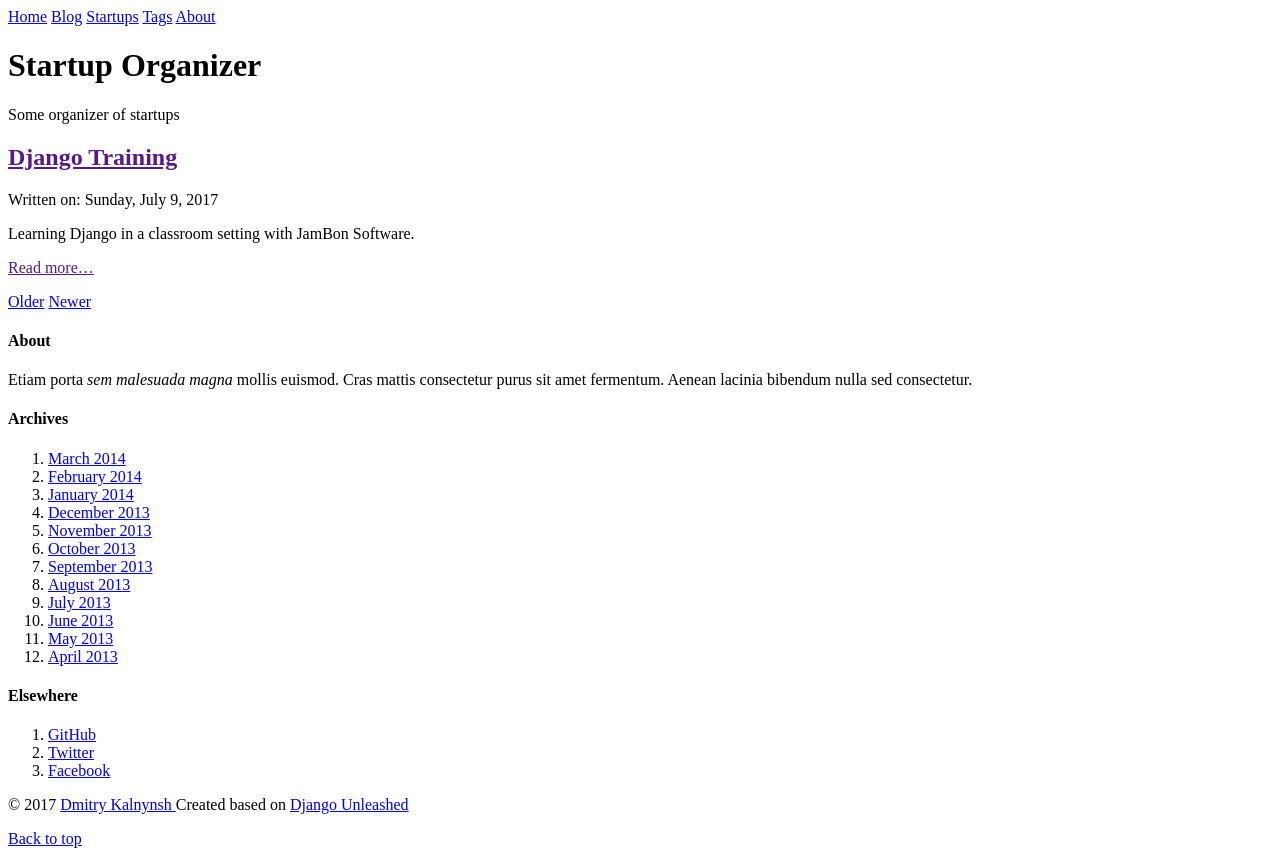
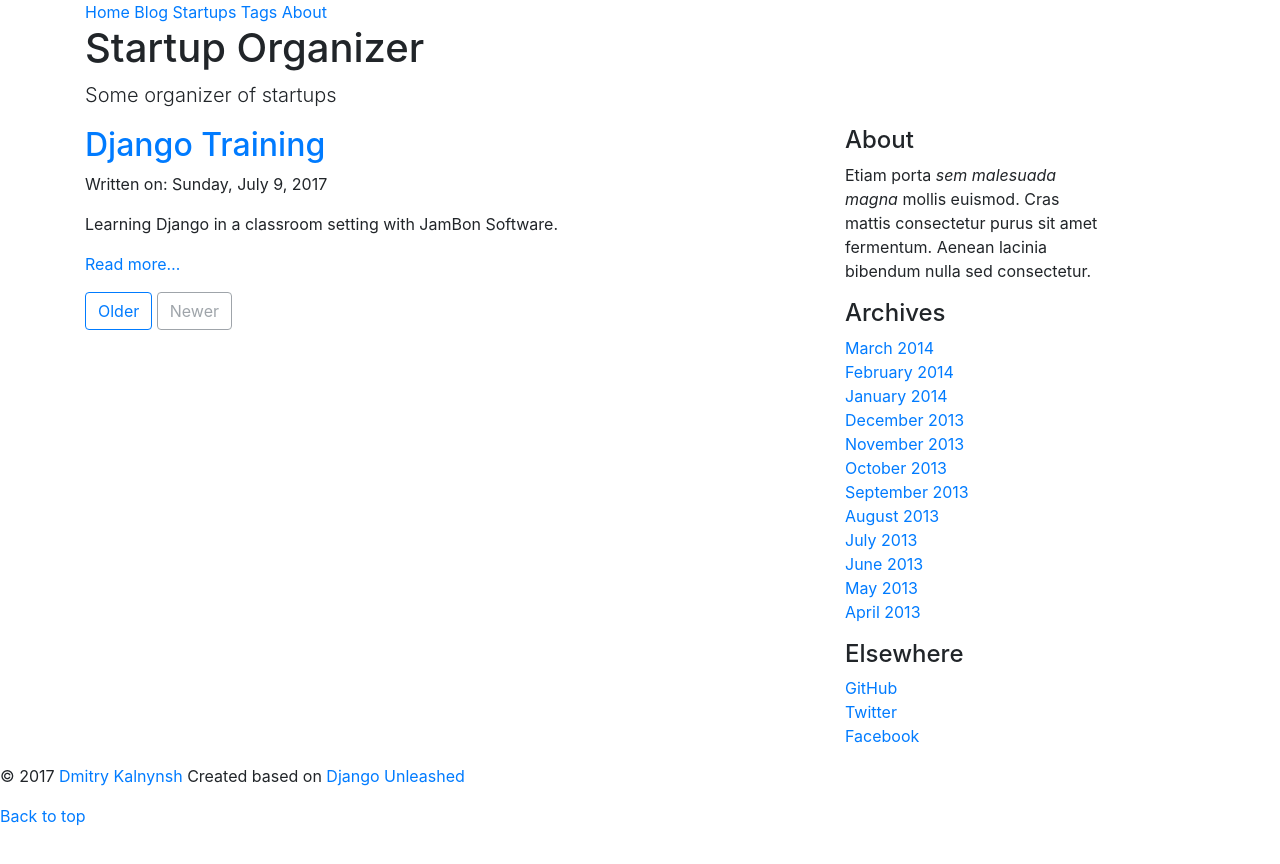
Before and after one commit to kalnynsh/DjangoUnleashed-1.11, a Django app: page /blog/ in a window 1280 px wide. After the commit the page ends 826 px from the top, so only its background shows below. Run offline with Django 3.2, Linux system fonts and the light colour scheme; data comes from the database, SQL or seed files in the repository; some libraries are stand-ins or nearby versions.

Commit message:
Edit classes in base.html, header_navbar.html, sidebar.html.

```diff
--- a/templates/base.html
+++ b/templates/base.html
@@ -3,13 +3,10 @@
 <html lang="en">
 <head>
     <meta charset="UTF-8">
-    <title>
-        {% block title %}
-        Startup Organizer
-        {% endblock %}
-    </title>
     <meta http-equiv="X-UA-Compatible" content="IE=edge,chrome=1">
     <meta name="viewport" content="width=device-width, initial-scale=1">
+    <meta name="description" content="django blog">
+    <meta name="author" content="Kalnynsh">
     <link rel="shortcut icon" href="{% static 'img/favicon/favicon.ico' %}">
     <link rel="apple-touch-icon" href="{% static 'img/favicon/apple-touch-icon.png' %}">
     <link rel="apple-touch-icon" size="72x72" href="{% static 'img/favicon/apple-touch-icon-72x72.png' %}">
@@ -20,12 +17,28 @@
     <meta name="msapplication-navbutton-color" content="#e6e6e6">
     <!-- iOS Safari -->
     <meta name="apple-mobile-web-app-status-bar-style" content="#e6e6e6">
-    <!--CSS to Django-->
-    <!--<link rel="stylesheet" href="{% static 'css/bootstrap-grid.css' %}">-->
-    <link rel="stylesheet" href="{% static 'css/main.min.css' %}">
-    <!--[if IE]><script
-        src="http://html5shiv.googlecode.com/svn/trunk/html5.js">
-</script><![endif]-->
+
+    <title>
+        {% block title %}
+        Startup Organizer
+        {% endblock %}
+    </title>
+
+    <!--CSS for Django-->
+    <!--Bootstrap core CSS-->
+    <link rel="stylesheet" href="{% static 'css/bootstrap.min.css' %}">
+
+     <!-- IE10 viewport hack for Surface/desktop Windows 8 bug -->
+    <link rel="stylesheet" href="{% static 'css/ie10-viewport-bug-workaround.css' %}">
+
+    <!-- Custom styles for Blog -->
+    <link rel="stylesheet" href="{% static 'css/blog.css' %}">
+
+    <!-- HTML5 shim and Respond.js for IE8 support of HTML5 elements and media queries -->
+    <!--[if lt IE 9]>
+        <script src="https://oss.maxcdn.com/html5shiv/3.7.3/html5shiv.min.js"></script>
+        <script src="https://oss.maxcdn.com/respond/1.4.2/respond.min.j"></script>
+    <![endif]-->
 </head>
 <body>
 
@@ -34,7 +47,7 @@
 <!--/ Blog navbar header -->
 
 <!-- Blog header-->
-<div class="blog-header">
+<div class="blog-header" id="top">
     <div class="container">
         <h1 class="blog-title">Startup Organizer</h1>
         <p class="lead blog-description">Some organizer of startups</p>
@@ -49,13 +62,13 @@
 
             <div class="blog-post"><!-- .blog-post -->
 
-            {% block content %}
-            {% endblock %}
+                {% block content %}
+                {% endblock %}
 
 
             </div><!-- /.blog-post -->
 
-        {% include "pagination/pagination.html" %}
+            {% include "pagination/pagination.html" %}
 
         </div><!-- /.blog-main -->
 
@@ -63,8 +76,18 @@
 
     </div><!-- /.row -->
 
-    {% include "footer/footer.html" %}
+</div>
 
-    <script src="{% static 'js/scripts.min.js' %}"></script>
+{% include "footer/footer.html" %}
+
+<!-- Bootstrap core JavaScript -->
+<!--<script src="https://ajax.googleapis.com/ajax/libs/jquery/1.12.4/jquery.min.js"></script>-->
+<!--<script>-->
+    <!--window.jQuery || document.write('<script src="{% static 'js/jquery.min.js' %}"><\/script>')-->
+<!--</script>-->
+<script src="{% static 'js/jquery.min.js' %}"></script>
+<script src="{% static 'js/bootstrap.min.js' %}"></script>
+<!-- IE10 viewport hack for Surface/desktop Windows 8 bug -->
+<script src="{% static 'js/ie10-viewport-bug-workaround.js' %}"></script>
 </body>
 </html>
--- a/templates/header_navbar/header_navbar.html
+++ b/templates/header_navbar/header_navbar.html
@@ -1,11 +1,11 @@
 <div class="blog-masthead">
     <div class="container">
-        <nav class="nav">
-            <a class="nav-link active" href="#">Home</a>
-            <a class="nav-link" href="#">Blog</a>
-            <a class="nav-link" href="#">Startups</a>
-            <a class="nav-link" href="#">Tags</a>
-            <a class="nav-link" href="#">About</a>
+        <nav class="blog-nav">
+            <a class="blog-nav-item active" href="#">Home</a>
+            <a class="blog-nav-item" href="#">Blog</a>
+            <a class="blog-nav-item" href="#">Startups</a>
+            <a class="blog-nav-item" href="#">Tags</a>
+            <a class="blog-nav-item" href="#">About</a>
         </nav>
     </div>
 </div>
--- a/templates/sidebar/sidebar.html
+++ b/templates/sidebar/sidebar.html
@@ -1,4 +1,4 @@
-<div class="col-sm-3 offset-sm-1 blog-sidebar">
+<div class="col-sm-3 col-sm-offset-1 blog-sidebar">
     <div class="sidebar-module sidebar-module-inset">
         <h4>About</h4>
         <p>Etiam porta <em>sem malesuada magna</em> mollis euismod. Cras mattis consectetur purus sit amet fermentum. Aenean lacinia bibendum nulla sed consectetur.</p>
```
